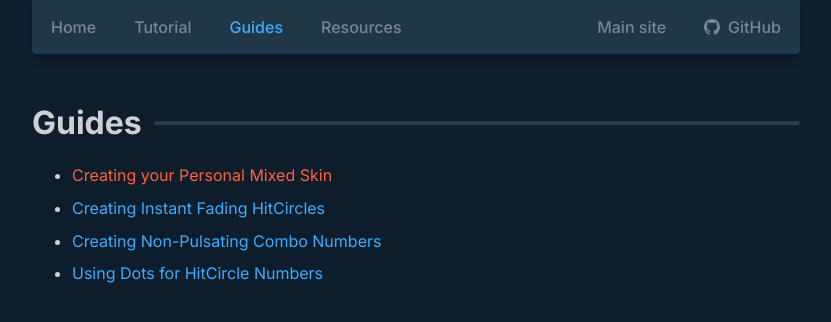
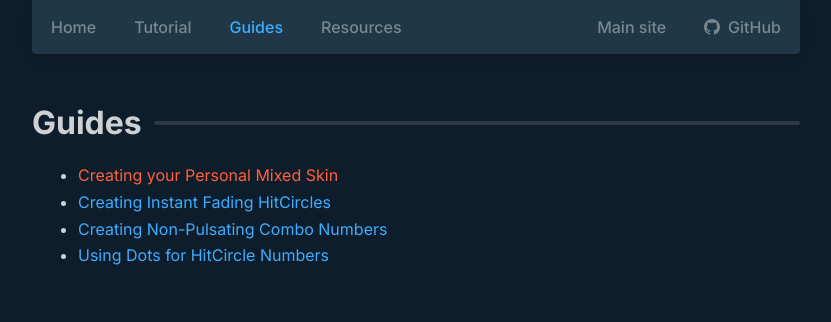
Before and after one commit to RockRoller01/skinninginfo, a Jekyll site: the page built from guides/index.md, in a window 1280 px wide. Shown: the top 322 px of the page, without its empty margins (224-1055 px from the left). Built offline with Jekyll 4.4.1, drawn with Linux system fonts in a browser that asks for light colours.

Commit message:
change list margins

```diff
--- a/css/main.css
+++ b/css/main.css
@@ -42,7 +42,7 @@ body {
 	list-style-type: disc;
 }
 .main ul li {
-	margin: 12px 0px
+	margin: 6px
 }
 .main ul code {
 	line-height: 26px;
```
